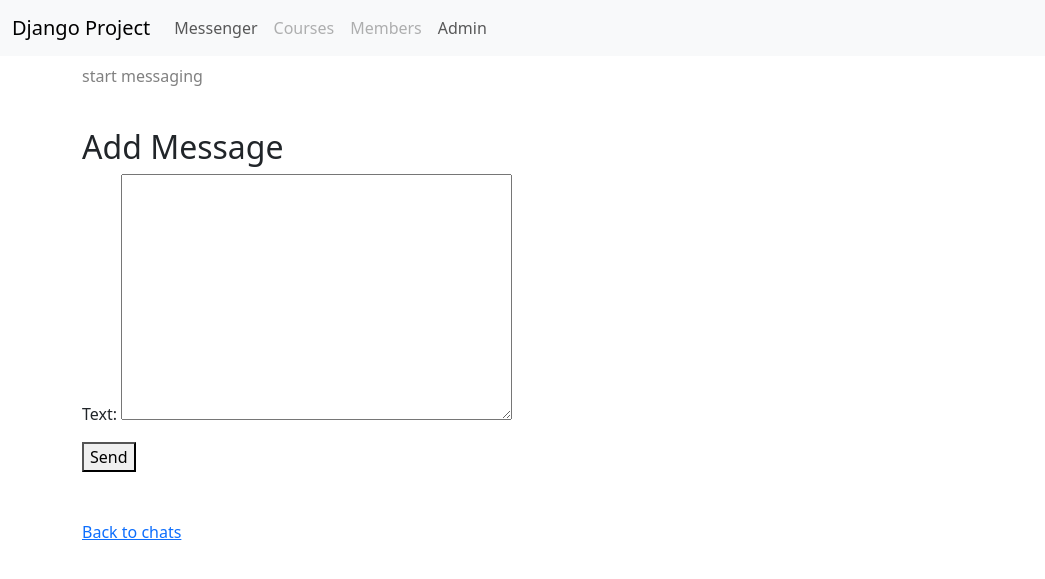
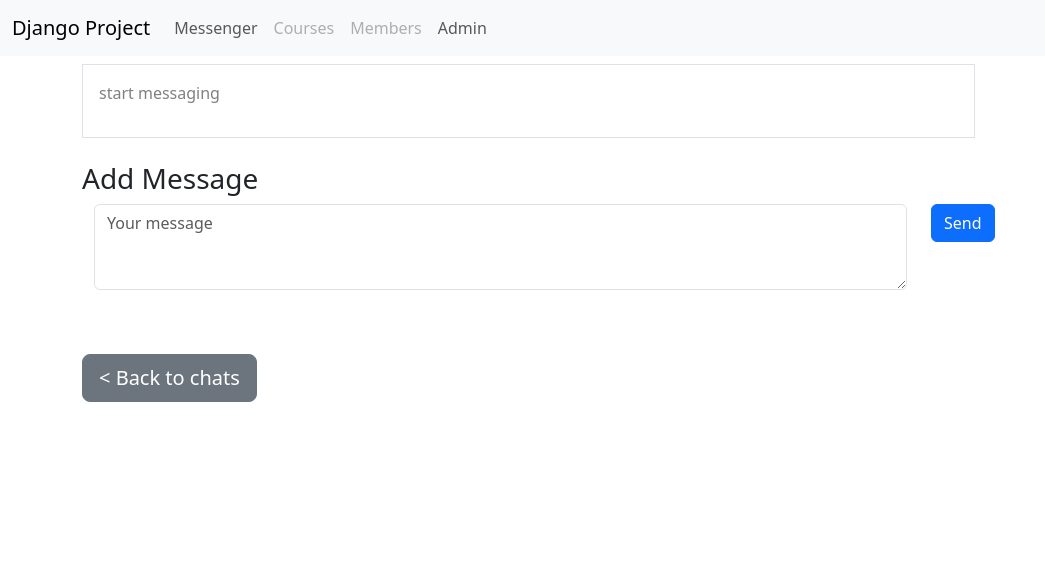
Before and after one commit to SergeKry/DjangoProject, a Django app: template mysite/messenger/templates/messenger/chat.html in a window 1280 px wide. Shown: the top 579 px of the page, without its empty margins (0-1045 px from the left). Run offline with Django 5.2, Linux system fonts and the light colour scheme; the template is opened without the code that fills it: values that come from a table or form of the project are taken from there, others are empty; some libraries are stand-ins or nearby versions.

Commit message:
Chat page styling

```diff
--- a/mysite/messenger/forms.py
+++ b/mysite/messenger/forms.py
@@ -17,6 +17,10 @@ class ChatForm(forms.ModelForm):
 
 
 class MessageForm(forms.ModelForm):
+    text = forms.CharField(label='', widget=forms.Textarea(attrs={'class': 'form-control',
+                                                                  'placeholder': 'Your message',
+                                                                  'rows': '3'}))
+
     class Meta:
         model = Message
         fields = ['text']
--- a/mysite/messenger/models.py
+++ b/mysite/messenger/models.py
@@ -17,10 +17,10 @@ class Chat(models.Model):
 
 class Message(models.Model):
     chat = models.ForeignKey(Chat, on_delete=models.CASCADE)
-    author = models.ForeignKey(User, on_delete=models.CASCADE)
+    author = models.ForeignKey(User, on_delete=models.DO_NOTHING)
     created_at = models.DateTimeField(auto_now_add=True)
     text = models.TextField(max_length=500)
-    replied_to = models.ForeignKey('self', on_delete=models.DO_NOTHING, null=True, blank=True, related_name='reply')
+    replied_to = models.ForeignKey('self', on_delete=models.SET_NULL, null=True, blank=True, related_name='reply')
 
     class Meta:
         ordering = ['created_at']
--- a/mysite/messenger/templates/messenger/chat.html
+++ b/mysite/messenger/templates/messenger/chat.html
@@ -6,37 +6,36 @@
 <body>
 <div class="container">
     <h1>{{ chat }}</h1>
+    <div class="overflow-scroll p-3 border" style="max-height: 500px; max-width: 80%" id="messageArea">
         {% if sent_messages %}
             {% for message in sent_messages %}
-            <div>
-                <div style="width:700px;height:auto;display:inline-block">
-                    <div style="display: inline-block; min-width: 200px; vertical-align: top">[{{  message.created_at }}]</div>
-                    <div style="display: inline-block; max-width: 450px"> <b>{{ message.author }}:</b> {{ message.text }}</div>
-                </div>
+                <div class="container">
+                    <div class="row mt-1">
+                        <div class="col">[{{  message.created_at }}]</div>
+                        <div class="col-7"><b>{{ message.author }}:</b> {{ message.text }}</div>
+                        <div class="col-2">
+                            <div class="d-grid gap-2 d-md-flex">
                                 {% if request.user == message.author %}
-                <div style="display:inline-block">
                                     <form style="margin:0" action="{% url 'messenger:edit_message' message.pk %}">
                                         {% csrf_token %}
                                         <input type="hidden" name="chat_id" value="{{ chat.pk }}">
-                        <input type="submit" value="Edit">
+                                        <input class="btn btn-outline-secondary btn-sm" type="submit" value="Edit">
                                     </form>
-                </div>
-                <div style="display:inline-block">
                                     <form style="margin:0" action="{% url 'messenger:delete_message' message.pk %}" method="post">
                                         {% csrf_token %}
-                        <input type="submit" value="Delete">
+                                        <input class="btn btn-outline-danger btn-sm" type="submit" value="Delete">
                                     </form>
-                </div>
                                 {% else %}
-                <div style="display:inline-block">
                                     <form style="margin:0" action="{% url 'messenger:reply' %}">
                                         {% csrf_token %}
                                         <input type="hidden" name="message_id" value="{{ message.pk }}">
-                        <input type="submit" value="Reply">
+                                        <input class="btn btn-outline-primary btn-sm" type="submit" value="Reply">
                                     </form>
+                                {% endif %}
                             </div>
                         </div>
-            {% endif %}
+                    </div>
+                </div>
             {% endfor %}
         {% else %}
         <p style="color: #808080">start messaging</p>
@@ -44,14 +43,21 @@
         {% if messages %}
         <ul class="messages">
             {% for message in messages %}
-            <li{% if message.tags %} class="{{ message.tags }}"{% endif %}>{{ message }}</li>
+            <li>{% if message.tags %} class="{{ message.tags }}"{% endif %}>{{ message }}></li>
             {% endfor %}
         </ul>
         {% endif %}
+    </div>
+
+    <script>
+        var messageArea = document.querySelector('#messageArea');
+        messageArea.scrollTop = messageArea.scrollHeight - messageArea.clientHeight;
+    </script>
+
     <br>
     {% include 'messenger/send_message.html' %}
     <br><br>
-    <a href="{% url 'messenger:index' %}">Back to chats</a>
+    <a class="btn btn-secondary btn-lg" href="{% url 'messenger:index' %}" role="button">< Back to chats</a>
 </div>
 </body>
 </html>
--- a/mysite/messenger/templates/messenger/index.html
+++ b/mysite/messenger/templates/messenger/index.html
@@ -4,7 +4,9 @@
     <body>
     <div class="container">
         {% if perms.messenger.add_chat %}
-            <a href="{% url 'messenger:create_chat' %}">Create chat</a>
+            <div class="d-grid gap-2 col-4 mx-start">
+                <a class="btn btn-primary" href="{% url 'messenger:create_chat' %}" role="button">Create chat</a>
+            </div>
         {% endif %}
         <h1>Available chats:</h1>
         <div class="chat-list">
@@ -16,7 +18,7 @@
                             <a href="{% url 'messenger:chat' chat.pk %}">{{ chat.name }}</a>
                         </div>
                         {% if perms.messenger.add_chat %}
-                            <a href="{% url 'messenger:members' chat.pk %}"><button>Invite members</button></a>
+                            <a class="btn btn-outline-primary btn-sm" href="{% url 'messenger:members' chat.pk %}">Invite members</a>
                         {% endif %}
                     </li>
                     {% endfor %}
--- a/mysite/messenger/templates/messenger/send_message.html
+++ b/mysite/messenger/templates/messenger/send_message.html
@@ -5,11 +5,15 @@
     <title>Send message</title>
 </head>
 <body>
-    <h2>Add Message</h2>
+    <h3>Add Message</h3>
     <form method="post">
-        {% csrf_token %}
-        {{ form.as_p }}
-        <button type="submit">Send</button>
+        <div class="container">
+            {% csrf_token %}
+            <div class="row">
+                <div class="col-9">{{ form.as_p }}</div>
+                <div class="col"><button type="submit" class="btn btn-primary">Send</button></div>
+            </div>
+        </div>
     </form>
 </body>
 </html>
--- a/mysite/messenger/views.py
+++ b/mysite/messenger/views.py
@@ -25,6 +25,7 @@ class ChatListView(LoginRequiredMixin, TitleMixin, ListView):
 
 class CreateChatView(PermissionRequiredMixin, TitleMixin, CreateView):
     permission_required = 'messenger.add_chat'
+    title = 'Add Chat'
 
     model = Chat
     form_class = ChatForm
@@ -43,7 +44,7 @@ class ChatView(LoginRequiredMixin, PermissionRequiredMixin, MemberCheckMixin, Vi
         messages = Message.objects.filter(chat=self.chat).all()
         form = MessageForm()
         return render(request, 'messenger/chat.html',
-                      {'chat': self.chat, 'sent_messages': messages, 'form': form})
+                      {'chat': self.chat, 'sent_messages': messages, 'form': form, 'title': self.chat})
 
     def post(self, request, *args, **kwargs):
         form = MessageForm(request.POST)
```
Also changed, not shown: mysite/messenger/migrations/0005_alter_message_author_alter_message_replied_to.py (added). Lines whose indentation alone changed are shown as unchanged.
